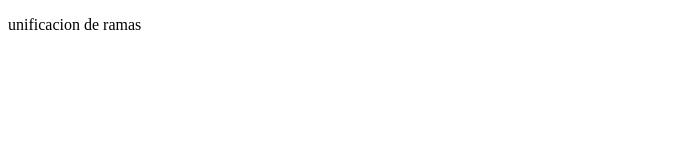
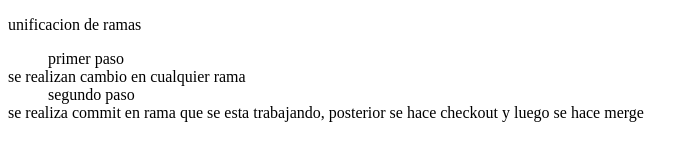
Before and after one commit to JuanSusa/creacion-de-ramas, a plain HTML site: page index.html in a window 1280 px wide. Shown: the whole page, without its empty margins (0-698 px from the left). Drawn offline with Linux system fonts and the light colour scheme.

Commit message:
descripcion lista

```diff
--- a/index.html
+++ b/index.html
@@ -9,5 +9,11 @@
 <body>
 
     <p>unificacion de ramas</p>
+
+    <dd>primer paso</dd>
+    <dt>se realizan cambio en cualquier rama</dt>
+
+    <dd>segundo paso</dd>
+    <dt>se realiza commit en rama que se esta trabajando, posterior se hace checkout y luego se hace merge</dt>
 </body>
 </html>
```
